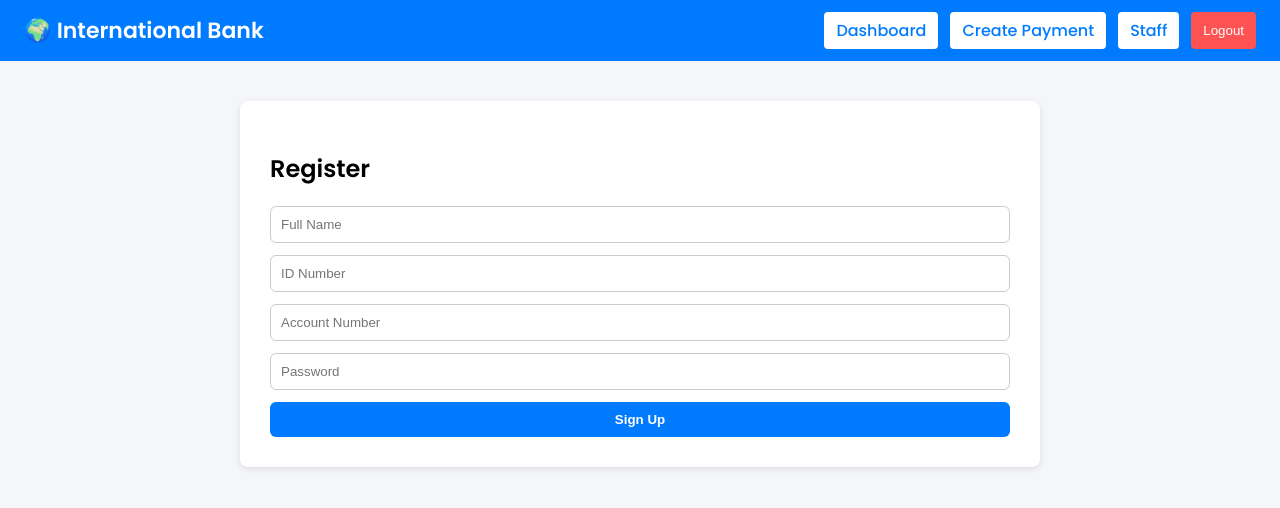
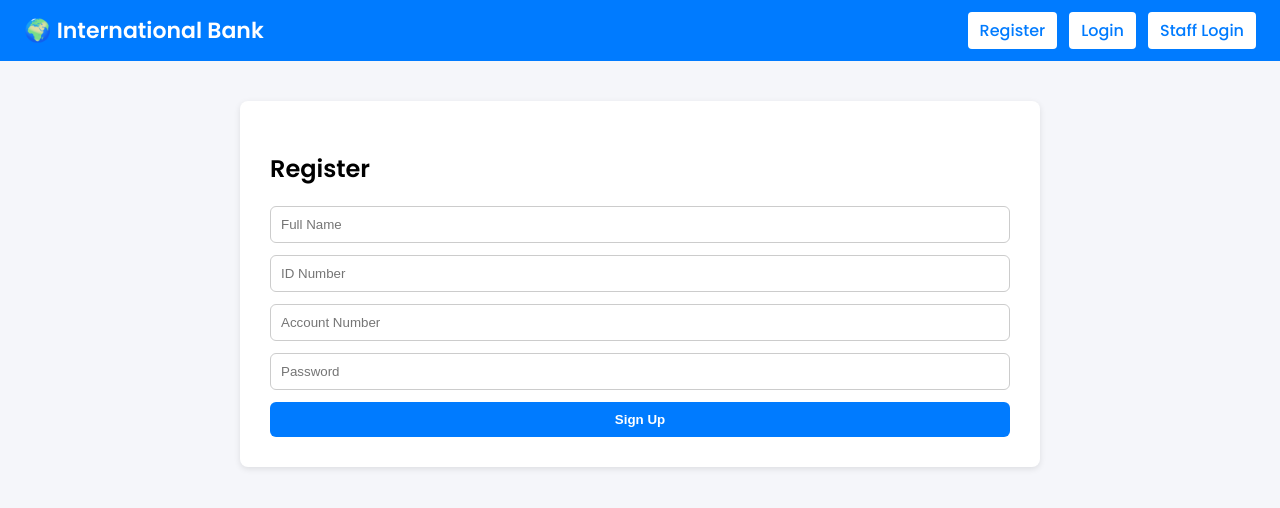
Before and after one commit to Dylan-Munsami/insy7314Part2Latestversion, a React (Create React App) app in the folder insy7314 part2 latest/international-payments/frontend/: page / in a window 1280 px wide. Shown: the top 508 px of the page. Built offline with nearby package versions, Linux system fonts and the light colour scheme.

Commit message:
updated frontend

```diff
--- a/insy7314 part2 latest/international-payments/frontend/src/App.js
+++ b/insy7314 part2 latest/international-payments/frontend/src/App.js
@@ -9,20 +9,38 @@ import StaffDashboard from "./pages/StaffDashboard";
 
 function Navbar() {
   const navigate = useNavigate();
+  const token = localStorage.getItem("token"); // customer token
+  const staffToken = localStorage.getItem("staffToken"); // staff token
 
   const handleLogout = () => {
     localStorage.clear();
-    navigate("/login");
+    navigate("/");
   };
 
   return (
     <nav className="navbar">
       <div className="nav-logo">🌍 International Bank</div>
       <div className="nav-links">
-        <Link className="nav-btn" to="/dashboard">Dashboard</Link>
-        <Link className="nav-btn" to="/create-payment">Create Payment</Link>
-        <Link className="nav-btn" to="/staff-login">Staff</Link>
-        <button className="nav-btn logout" onClick={handleLogout}>Logout</button>
+        {!token && !staffToken && (
+          <>
+            <Link className="nav-btn" to="/">Register</Link>
+            <Link className="nav-btn" to="/login">Login</Link>
+            <Link className="nav-btn" to="/staff-login">Staff Login</Link>
+          </>
+        )}
+        {token && (
+          <>
+            <Link className="nav-btn" to="/dashboard">Dashboard</Link>
+            <Link className="nav-btn" to="/create-payment">Create Payment</Link>
+            <button className="nav-btn logout" onClick={handleLogout}>Logout</button>
+          </>
+        )}
+        {staffToken && (
+          <>
+            <Link className="nav-btn" to="/staff-dashboard">Staff Dashboard</Link>
+            <button className="nav-btn logout" onClick={handleLogout}>Logout</button>
+          </>
+        )}
       </div>
     </nav>
   );
```
